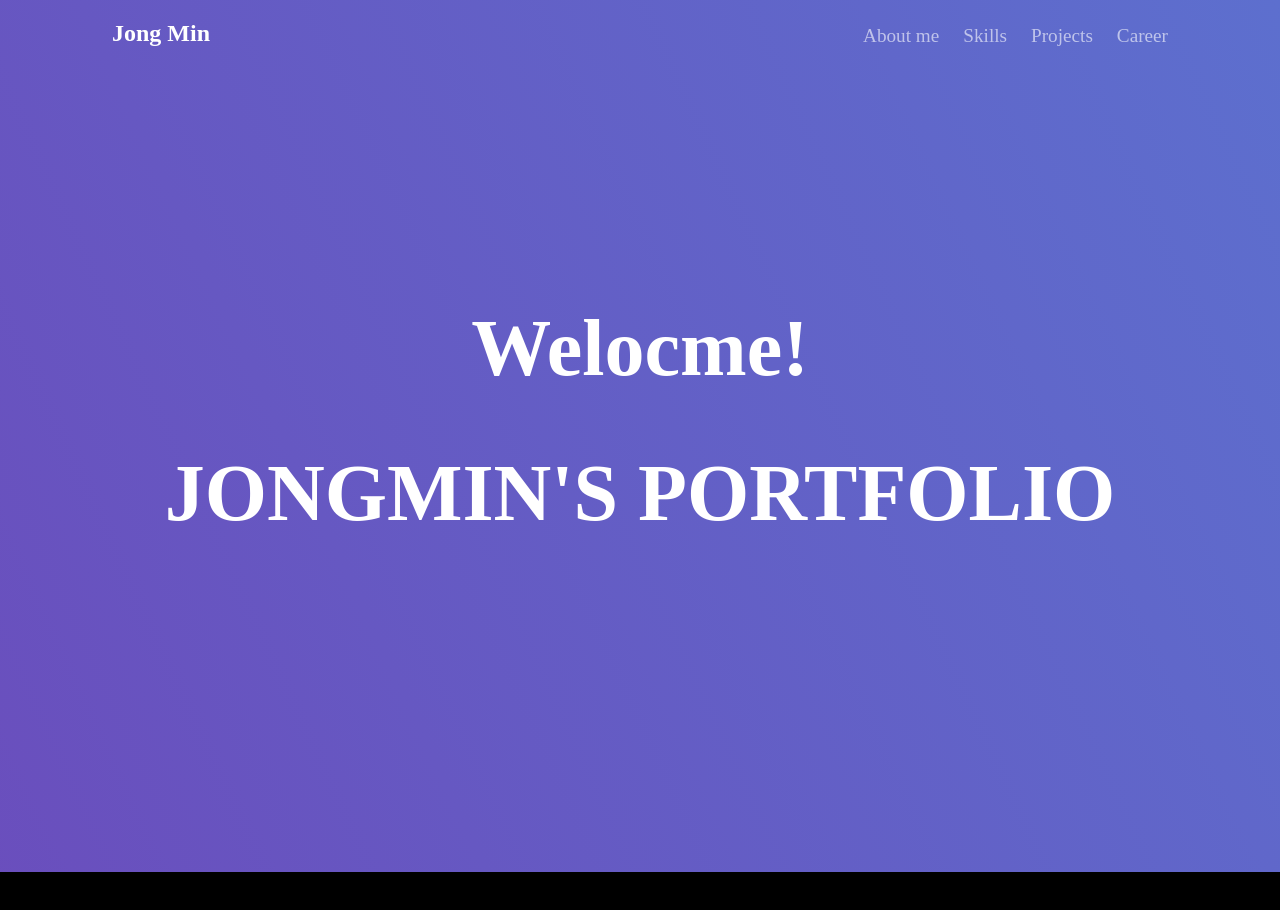
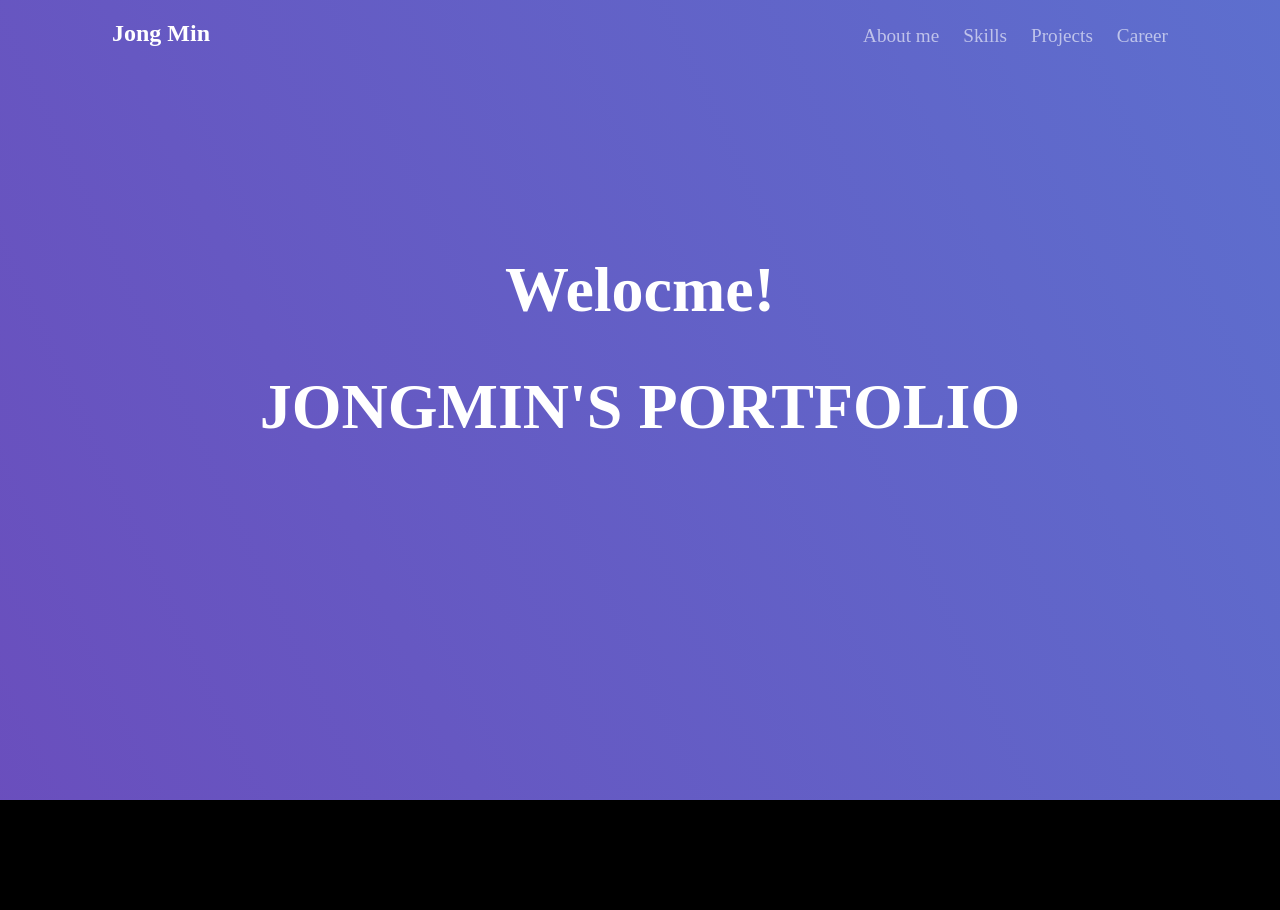
Before and after one commit to devmini1203/dev-mini-portfolio, a Nuxt app: page / in a window 1280 px wide. Shown: the top 910 px of the page. Built offline with nearby package versions, Linux system fonts and the light colour scheme; a web font is replaced by a local one.

Commit message:
Style: Header ,Banner css 수정

```diff
--- a/assets/scss/content.scss
+++ b/assets/scss/content.scss
@@ -7,7 +7,7 @@
   .banner-title-box {
     text-align: center;
     margin-bottom: 8%;
-    font-size: 2.5rem;
+    font-size: 2rem;
     color: white;
 
     .top-text-box {
--- a/assets/scss/layout.scss
+++ b/assets/scss/layout.scss
@@ -1,8 +1,11 @@
 .default-layout {
   .default-header {
     transition: all 0.3s ease-in-out;
-    position: sticky;
+    position: fixed;
     top: 0;
+    bottom: 0;
+    right: 0;
+    left: 0;
     z-index: 9999;
     background-color: transparent;
 
```
